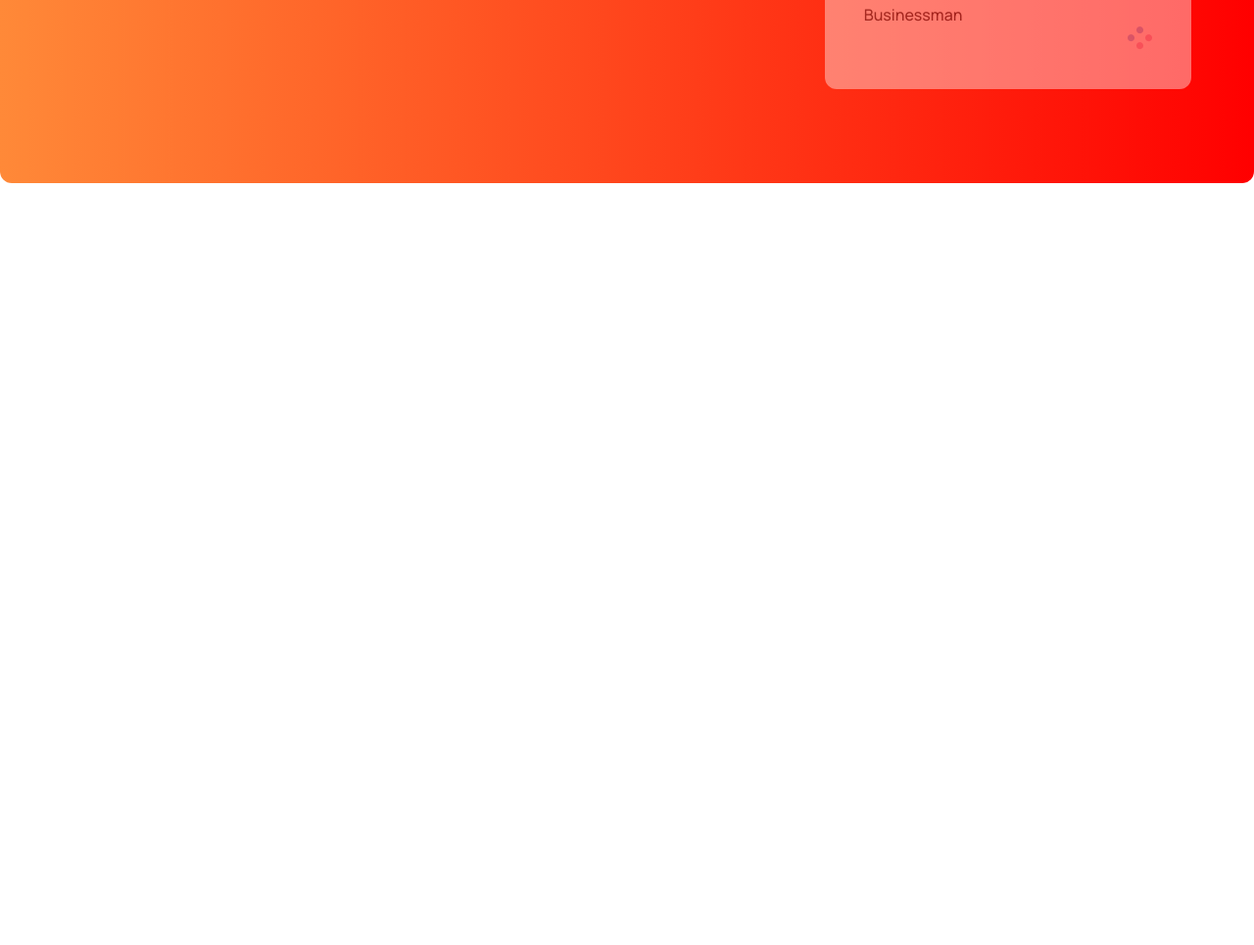
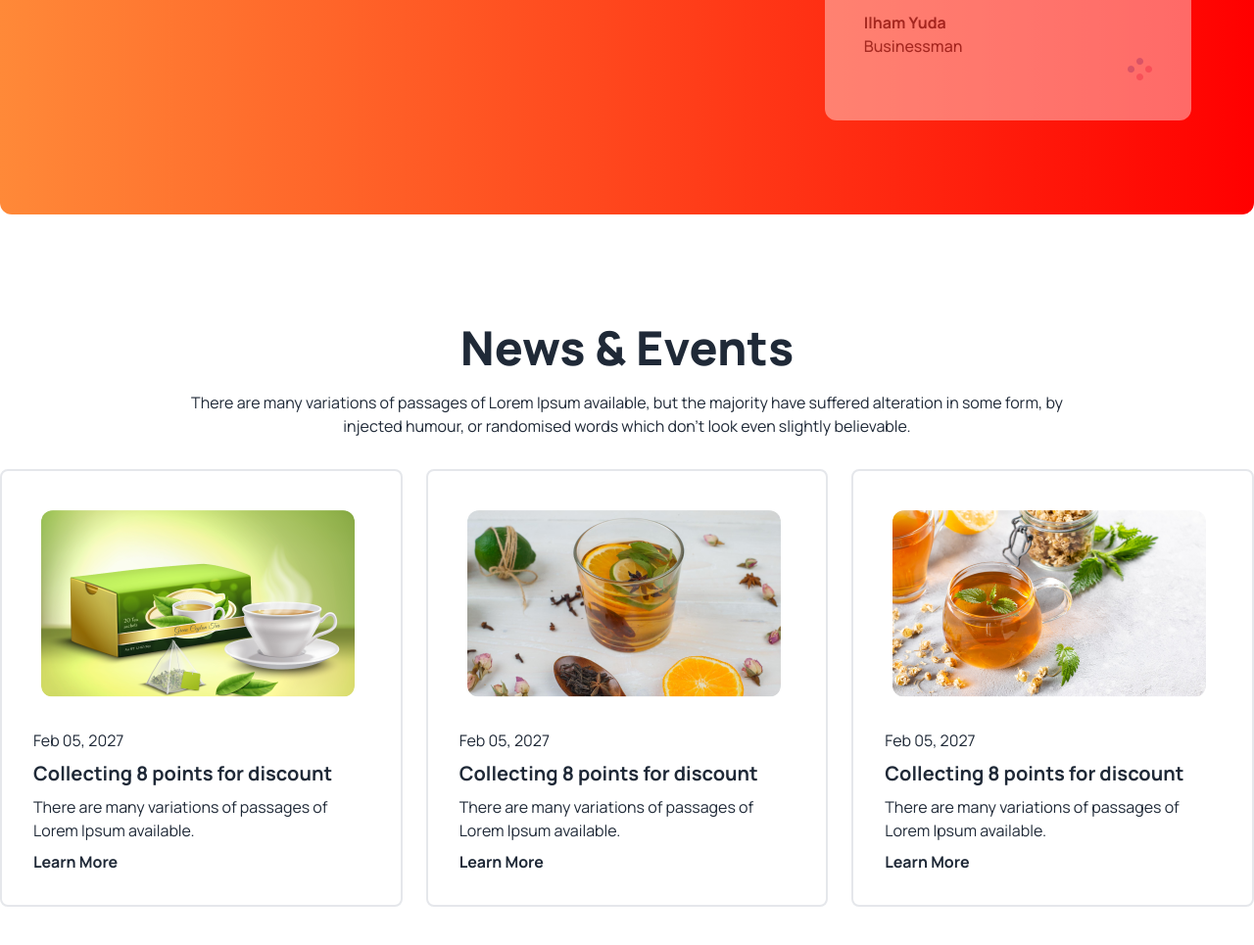
Before and after one commit to fuadhasan05/tea-house-with-daisyUI, a plain HTML site: page index.html in a window 1280 px wide. Shown: the part 2316-3281 px from the top of the page at 98% size. Before the commit the page ends 2599 px from the top, so only its background shows below. Drawn offline with nearby package versions, Linux system fonts and the light colour scheme.

Commit message:
added news section

```diff
--- a/index.html
+++ b/index.html
@@ -127,7 +127,7 @@
         </section>
 
         <!-- great tea section -->
-        <section class="my-24 flex flex-col lg:flex-row gap-12">
+        <section class="my-28 flex flex-col lg:flex-row gap-12">
             <div class="flex-1 grid grid-cols-1 md:grid-cols-2 gap-8 ">
                 <div class="rounded-xl h-36 bg-gradient-to-r from-red-100 to-amber-100"> </div>
                 <div class="row-span-2 bg-[#E6A6231A] rounded-xl px-8 py-12 flex justify-center items-center">
@@ -154,15 +154,17 @@
         </section>
 
         <!-- clint section -->
-        <section class="my-24 rounded-xl bg-gradient-to-r from-[#FF8938] to-[#F00] px-16 py-24
+        <section class="my-28 rounded-xl bg-gradient-to-r from-[#FF8938] to-[#F00] px-16 py-24
         flex flex-col lg:flex-row gap-12 ">
             <div class="flex items-center lg:pr-28">
                 <div class="space-y-5">
                     <h2 class="text-5xl font-extrabold text-white">Meet Our Super <br>
                         Clients</h2>
-                    <p class="text-white">There are many variations of passages of Lorem Ipsum available, but the majority have
+                    <p class="text-white">There are many variations of passages of Lorem Ipsum available, but the
+                        majority have
                         suffered alteration
-                        in some form, by injected humour, or randomised words which don't look even slightly believable. </p>
+                        in some form, by injected humour, or randomised words which don't look even slightly believable.
+                    </p>
                     <button class="btn text-orange-500"> Show All</button>
                 </div>
             </div>
@@ -171,7 +173,8 @@
             <div class="relative">
                 <!-- next review -->
                 <div class=" relative mb-16 z-10 opacity-40 bg-white rounded-xl p-10">
-                    <img class="absolute -left-6 -top-6 border-4 rounded-full border-white bg-white " src="images/client.png" alt="">
+                    <img class="absolute -left-6 -top-6 border-4 rounded-full border-white bg-white "
+                        src="images/client.png" alt="">
                     <p> We are providing the best and suitable home insurance services for the people who are interested
                         to treatment</p>
                     <h3 class="font-bold mt-5">Ilham Yuda</h3>
@@ -182,7 +185,8 @@
                 </div>
                 <!-- current review -->
                 <div class=" absolute top-40 lg:-left-32 lg:w-[433px] z-20 bg-white rounded-xl p-10">
-                    <img class="absolute -left-6 -top-6 border-4 rounded-full border-white bg-white " src="images/client.png" alt="">
+                    <img class="absolute -left-6 -top-6 border-4 rounded-full border-white bg-white "
+                        src="images/client.png" alt="">
                     <p> We are providing the best and suitable home insurance services for the people who are interested
                         to treatment</p>
                     <h3 class="font-bold mt-5">Ilham Yuda</h3>
@@ -193,7 +197,8 @@
                 </div>
                 <!-- previous review -->
                 <div class=" relative z-10 opacity-40 bg-white rounded-xl p-10">
-                    <img class="absolute -left-6 -top-6 border-4 rounded-full border-white bg-white " src="images/client.png" alt="">
+                    <img class="absolute -left-6 -top-6 border-4 rounded-full border-white bg-white "
+                        src="images/client.png" alt="">
                     <p> We are providing the best and suitable home insurance services for the people who are interested
                         to treatment</p>
                     <h3 class="font-bold mt-5">Ilham Yuda</h3>
@@ -205,6 +210,56 @@
             </div>
 
         </section>
+
+        <!-- news section -->
+        <section class="my-28 text-center">
+            <h2 class=" font-extrabold text-5xl mb-5">
+                News & Events
+            </h2>
+            <p class="max-w-4xl mx-auto">There are many variations of passages of Lorem Ipsum available, but the majority have suffered alteration
+                in some form, by injected humour, or randomised words which don't look even slightly believable. </p>
+
+                <!-- news container -->
+                <div class="grid grid-cols-1 md:grid-cols-2 lg:grid-cols-3 gap-6 pt-8">
+                    <!-- news 1 -->
+                    <div class="border-2 rounded-lg to-black">
+                        <figure class="px-10 pt-10">
+                            <img src="images/news-1.png" alt="" class="rounded-xl" />
+                        </figure>
+                        <div class="card-body text-left">
+                            <p>Feb 05, 2027 </p>
+                            <h2 class="card-title">Collecting 8 points for discount</h2>
+                            <p>There are many variations of passages of Lorem Ipsum available.</p>
+                            <h4 class="font-bold">Learn More</h4>
+                        </div>
+                    </div>
+                    <!-- news 2 -->
+                    <div class="border-2 rounded-lg to-black">
+                        <figure class="px-10 pt-10">
+                            <img src="images/news-2.png" alt="" class="rounded-xl" />
+                        </figure>
+                        <div class="card-body text-left">
+                            <p>Feb 05, 2027 </p>
+                            <h2 class="card-title">Collecting 8 points for discount</h2>
+                            <p>There are many variations of passages of Lorem Ipsum available.</p>
+                            <h4 class="font-bold">Learn More</h4>
+                        </div>
+                    </div>
+                    <!-- news 3 -->
+                    <div class="border-2 rounded-lg to-black">
+                        <figure class="px-10 pt-10">
+                            <img src="images/news-3.png" alt="" class="rounded-xl" />
+                        </figure>
+                        <div class="card-body text-left">
+                            <p>Feb 05, 2027 </p>
+                            <h2 class="card-title">Collecting 8 points for discount</h2>
+                            <p>There are many variations of passages of Lorem Ipsum available.</p>
+                            <h4 class="font-bold">Learn More</h4>
+                        </div>
+                    </div>
+                </div>
+
+        </section>
     </main>
 
 
```
Lines whose indentation alone changed are shown as unchanged.
